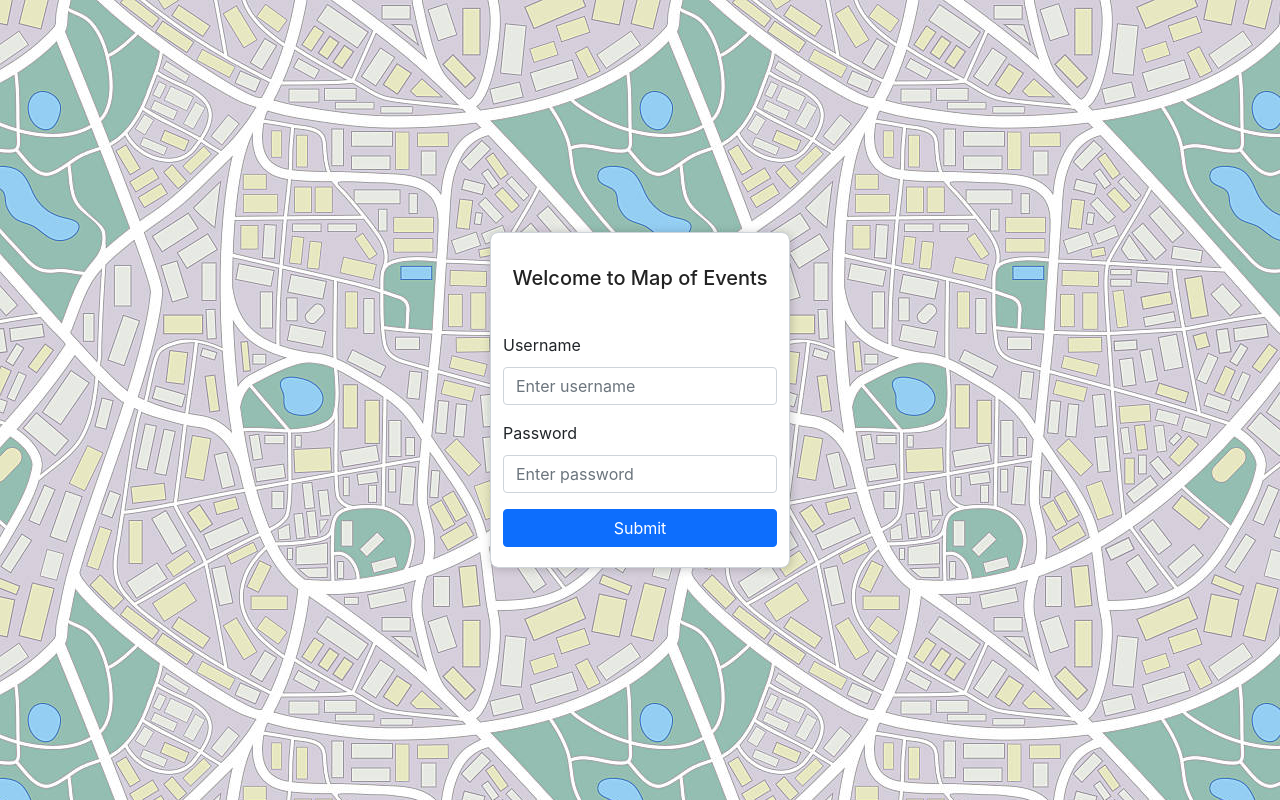
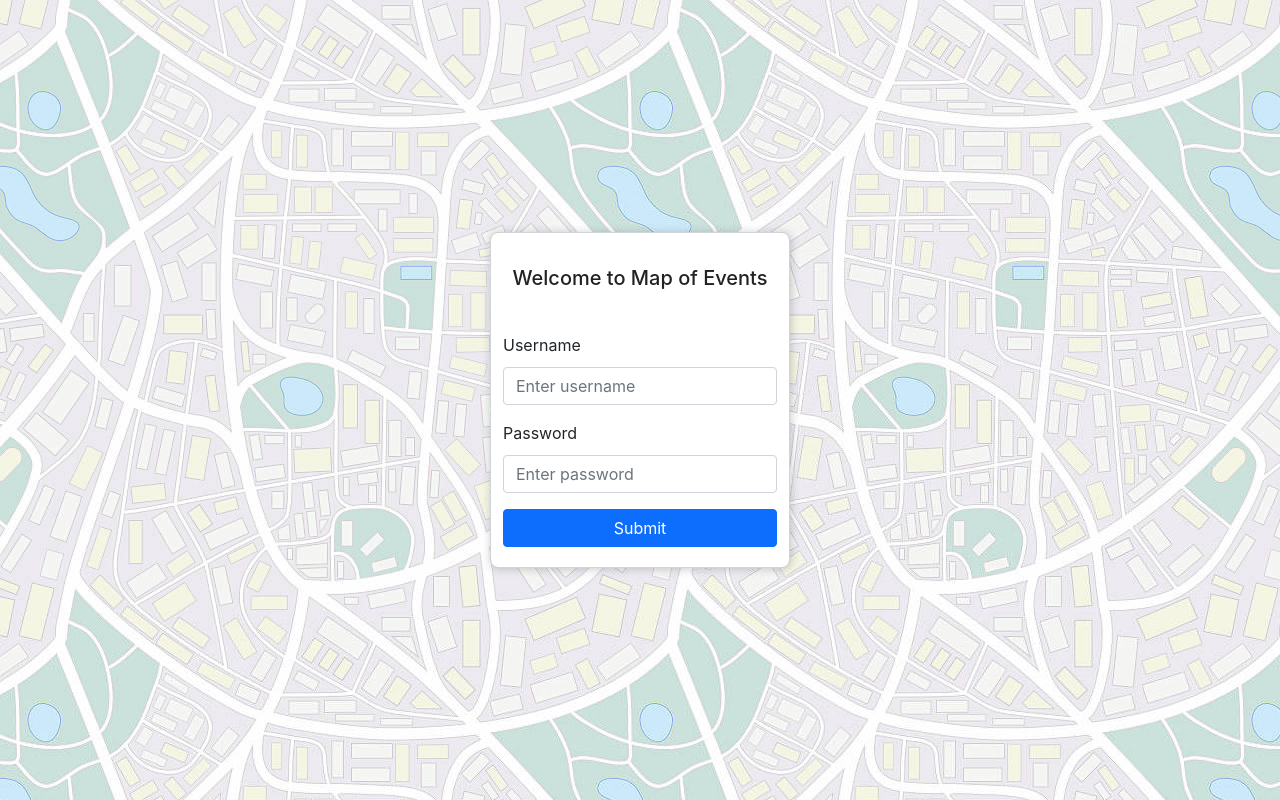
Before and after one commit to LabRat404/Map_of_Events, a React (Create React App) app in the folder 2720_project/: page / in a window 1280 px wide. Built offline with nearby package versions, Linux system fonts and the light colour scheme.

Commit message:
update background img

```diff
--- a/2720_project/src/App.css
+++ b/2720_project/src/App.css
@@ -1,6 +1,6 @@
 .App {
   text-align: center;
-  background-image: url(map.png);
+  background-image: url(map.jpeg);
 }
 
 .App-logo {
```
Also changed, not shown: 2720_project/src/map.jpeg (added), 2720_project/src/map.png (deleted).
